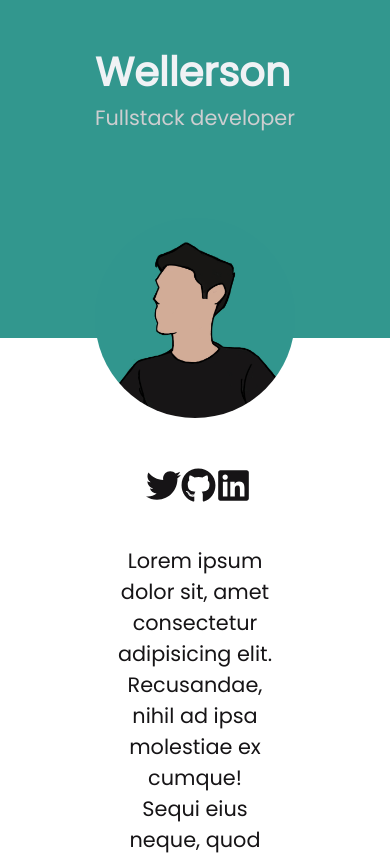
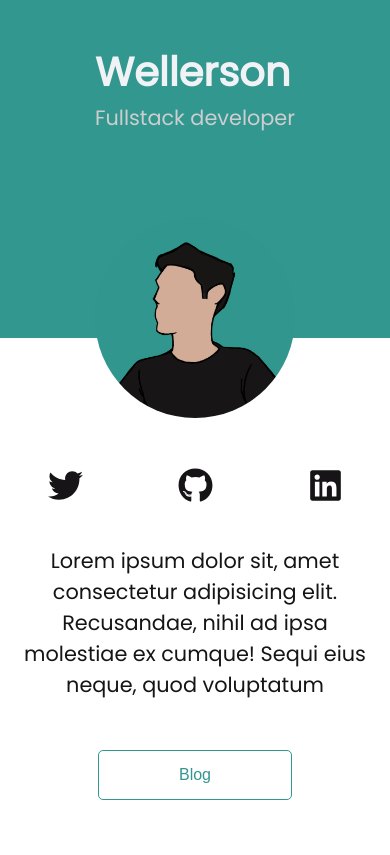
Before and after one commit to Wellers0n/blog, a Next.js app: page / in a window 390 px wide. Shown: the top 855 px of the page. Built offline with nearby package versions, Linux system fonts and the light colour scheme.

Commit message:
feat: added media query on home screen

```diff
--- a/components/Button.tsx
+++ b/components/Button.tsx
@@ -46,7 +46,6 @@ const Container = styled.button<ContainerStyledProps>`
   color: ${({ textColor }) => `${textColor}`};
   padding: 15px 5rem;
   font-size: 1rem;
-  margin-bottom: 30px;
 `;
 
 export default Button;
--- a/pages/index.tsx
+++ b/pages/index.tsx
@@ -104,12 +104,24 @@ const Footer = styled.footer`
   flex-direction: column;
   justify-content: center;
   align-items: center;
+  padding-bottom: 40px;
 `;
 
 const Icons = styled.div`
   display: flex;
   justify-content: space-around;
   width: 25%;
+  @media(max-width: 1100px) {
+    width: 50%;
+  }
+
+  @media(max-width: 700px) {
+    width: 70%;
+  }
+
+  @media(max-width: 500px) {
+    width: 100%;
+  }
 `;
 
 const About = styled.div`
@@ -120,6 +132,17 @@ const About = styled.div`
   color: #161416;
   margin-top: 35px;
   margin-bottom: 50px;
+  @media(max-width: 1100px) {
+    width: 50%;
+  }
+
+  @media(max-width: 700px) {
+    width: 70%;
+  }
+
+  @media(max-width: 500px) {
+    width: 90%;
+  }
 `;
 
 export default Home;
```
